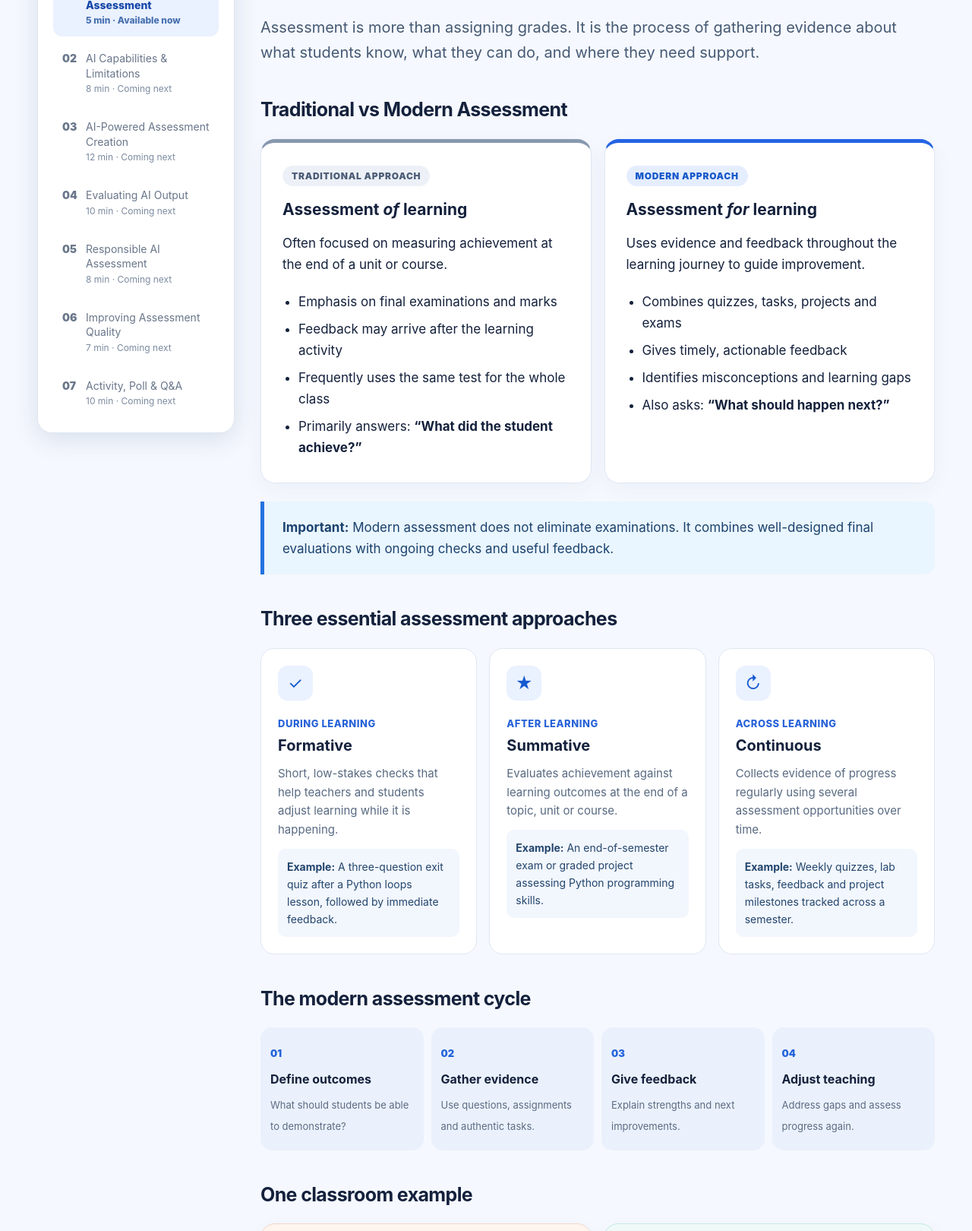
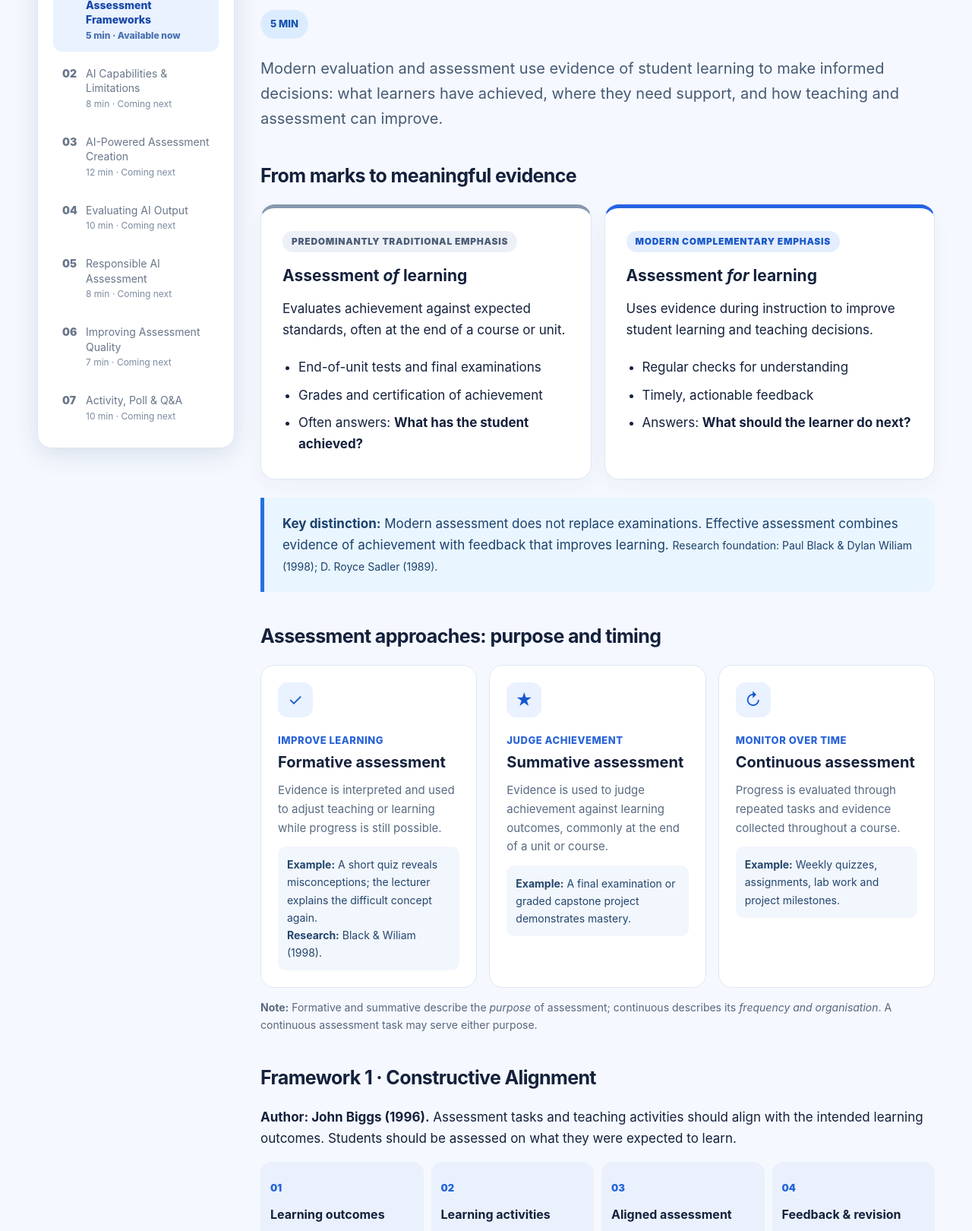
Before and after one commit to sathyaaus555/ModernEvaluationandAssessment, a plain HTML site: page index.html in a window 1280 px wide. Shown: the part 635-2255 px from the top of the page at 76% size. Drawn offline with Linux system fonts and the light colour scheme.

Commit message:
Align introduction with established assessment frameworks and author citations

```diff
--- a/index.html
+++ b/index.html
@@ -32,7 +32,7 @@
   <section class="hero"><div class="hero-inner"><span class="eyebrow">Teaching · Learning · Evaluation</span><h1>Modern Evaluation &amp;<br>Assessment Frameworks</h1><p>Moving beyond marks: designing assessments that measure learning, provide timely feedback, and support continuous improvement.</p></div></section>
   <div class="shell">
     <aside class="sidebar" aria-label="Session agenda"><h2>Session roadmap</h2><nav class="agenda">
-      <a class="agenda-item active" href="#introduction" aria-current="page"><span class="agenda-num">01</span><span>Introduction to Modern Assessment<small>5 min · Available now</small></span></a>
+      <a class="agenda-item active" href="#introduction" aria-current="page"><span class="agenda-num">01</span><span>Introduction to Modern Assessment Frameworks<small>5 min · Available now</small></span></a>
       <div class="agenda-item"><span class="agenda-num">02</span><span>AI Capabilities &amp; Limitations<small>8 min · Coming next</small></span></div>
       <div class="agenda-item"><span class="agenda-num">03</span><span>AI-Powered Assessment Creation<small>12 min · Coming next</small></span></div>
       <div class="agenda-item"><span class="agenda-num">04</span><span>Evaluating AI Output<small>10 min · Coming next</small></span></div>
@@ -41,25 +41,42 @@
       <div class="agenda-item"><span class="agenda-num">07</span><span>Activity, Poll &amp; Q&amp;A<small>10 min · Coming next</small></span></div>
     </nav></aside>
     <main id="introduction">
-      <div class="section-head"><div><span class="kicker">Topic 01 · The foundation</span><h2>Introduction to Modern Assessment</h2></div><span class="time">5 MIN</span></div>
-      <p class="lead">Assessment is more than assigning grades. It is the process of gathering evidence about what students know, what they can do, and where they need support.</p>
-      <h3>Traditional vs Modern Assessment</h3>
+      <div class="section-head"><div><span class="kicker">Topic 01 · Educational assessment frameworks</span><h2>Introduction to Modern Evaluation &amp; Assessment</h2></div><span class="time">5 MIN</span></div>
+      <p class="lead">Modern evaluation and assessment use evidence of student learning to make informed decisions: what learners have achieved, where they need support, and how teaching and assessment can improve.</p>
+      <h3>From marks to meaningful evidence</h3>
       <div class="two">
-        <article class="card subtle"><span class="pill">Traditional approach</span><h4>Assessment <em>of</em> learning</h4><p>Often focused on measuring achievement at the end of a unit or course.</p><ul class="clean"><li>Emphasis on final examinations and marks</li><li>Feedback may arrive after the learning activity</li><li>Frequently uses the same test for the whole class</li><li>Primarily answers: <strong>“What did the student achieve?”</strong></li></ul></article>
-        <article class="card accent"><span class="pill blue">Modern approach</span><h4>Assessment <em>for</em> learning</h4><p>Uses evidence and feedback throughout the learning journey to guide improvement.</p><ul class="clean"><li>Combines quizzes, tasks, projects and exams</li><li>Gives timely, actionable feedback</li><li>Identifies misconceptions and learning gaps</li><li>Also asks: <strong>“What should happen next?”</strong></li></ul></article>
+        <article class="card subtle"><span class="pill">Predominantly traditional emphasis</span><h4>Assessment <em>of</em> learning</h4><p>Evaluates achievement against expected standards, often at the end of a course or unit.</p><ul class="clean"><li>End-of-unit tests and final examinations</li><li>Grades and certification of achievement</li><li>Often answers: <strong>What has the student achieved?</strong></li></ul></article>
+        <article class="card accent"><span class="pill blue">Modern complementary emphasis</span><h4>Assessment <em>for</em> learning</h4><p>Uses evidence during instruction to improve student learning and teaching decisions.</p><ul class="clean"><li>Regular checks for understanding</li><li>Timely, actionable feedback</li><li>Answers: <strong>What should the learner do next?</strong></li></ul></article>
       </div>
-      <div class="note"><strong>Important:</strong> Modern assessment does not eliminate examinations. It combines well-designed final evaluations with ongoing checks and useful feedback.</div>
-      <h3>Three essential assessment approaches</h3>
+      <div class="note"><strong>Key distinction:</strong> Modern assessment does not replace examinations. Effective assessment combines evidence of achievement with feedback that improves learning. <span style="font-size:14px">Research foundation: Paul Black &amp; Dylan Wiliam (1998); D. Royce Sadler (1989).</span></div>
+      <h3>Assessment approaches: purpose and timing</h3>
       <div class="types">
-        <article class="type"><div class="type-icon" aria-hidden="true">✓</div><span class="tagline">During learning</span><h4>Formative</h4><p>Short, low-stakes checks that help teachers and students adjust learning while it is happening.</p><div class="example"><strong>Example:</strong> A three-question exit quiz after a Python loops lesson, followed by immediate feedback.</div></article>
-        <article class="type"><div class="type-icon" aria-hidden="true">★</div><span class="tagline">After learning</span><h4>Summative</h4><p>Evaluates achievement against learning outcomes at the end of a topic, unit or course.</p><div class="example"><strong>Example:</strong> An end-of-semester exam or graded project assessing Python programming skills.</div></article>
-        <article class="type"><div class="type-icon" aria-hidden="true">↻</div><span class="tagline">Across learning</span><h4>Continuous</h4><p>Collects evidence of progress regularly using several assessment opportunities over time.</p><div class="example"><strong>Example:</strong> Weekly quizzes, lab tasks, feedback and project milestones tracked across a semester.</div></article>
+        <article class="type"><div class="type-icon" aria-hidden="true">✓</div><span class="tagline">Improve learning</span><h4>Formative assessment</h4><p>Evidence is interpreted and used to adjust teaching or learning while progress is still possible.</p><div class="example"><strong>Example:</strong> A short quiz reveals misconceptions; the lecturer explains the difficult concept again.<br><strong>Research:</strong> Black &amp; Wiliam (1998).</div></article>
+        <article class="type"><div class="type-icon" aria-hidden="true">★</div><span class="tagline">Judge achievement</span><h4>Summative assessment</h4><p>Evidence is used to judge achievement against learning outcomes, commonly at the end of a unit or course.</p><div class="example"><strong>Example:</strong> A final examination or graded capstone project demonstrates mastery.</div></article>
+        <article class="type"><div class="type-icon" aria-hidden="true">↻</div><span class="tagline">Monitor over time</span><h4>Continuous assessment</h4><p>Progress is evaluated through repeated tasks and evidence collected throughout a course.</p><div class="example"><strong>Example:</strong> Weekly quizzes, assignments, lab work and project milestones.</div></article>
       </div>
-      <h3>The modern assessment cycle</h3>
-      <div class="path" aria-label="Four stages of an assessment cycle"><div class="step"><span class="step-number">01</span><b>Define outcomes</b><small>What should students be able to demonstrate?</small></div><div class="step"><span class="step-number">02</span><b>Gather evidence</b><small>Use questions, assignments and authentic tasks.</small></div><div class="step"><span class="step-number">03</span><b>Give feedback</b><small>Explain strengths and next improvements.</small></div><div class="step"><span class="step-number">04</span><b>Adjust teaching</b><small>Address gaps and assess progress again.</small></div></div>
-      <h3>One classroom example</h3>
-      <div class="example-grid"><article class="card bad-example"><span class="label">Exam-only approach</span><strong>Python loops</strong><p>Students learn loops for several weeks and receive a score after a final test. Misunderstandings may be discovered late.</p></article><article class="card good-example"><span class="label">Continuous-feedback approach</span><strong>Python loops</strong><p>Students answer a short quiz after the lesson, receive targeted feedback, practise weak areas and demonstrate improvement in a later task.</p></article></div>
-      <section class="coming"><span class="kicker">Next · Topic 02</span><h3>AI Capabilities &amp; Limitations</h3><p>Next, we will connect the four properties of generative AI—next-token prediction, knowledge, working memory and steerability—to educational assessment examples.</p></section>
+      <p style="margin-top:14px;color:#59677e;font-size:14px"><strong>Note:</strong> Formative and summative describe the <em>purpose</em> of assessment; continuous describes its <em>frequency and organisation</em>. A continuous assessment task may serve either purpose.</p>
+      <h3>Framework 1 · Constructive Alignment</h3>
+      <p><strong>Author: John Biggs (1996).</strong> Assessment tasks and teaching activities should align with the intended learning outcomes. Students should be assessed on what they were expected to learn.</p>
+      <div class="path" aria-label="Constructive alignment and feedback"><div class="step"><span class="step-number">01</span><b>Learning outcomes</b><small>What should students be able to demonstrate?</small></div><div class="step"><span class="step-number">02</span><b>Learning activities</b><small>What practice helps them develop the skill?</small></div><div class="step"><span class="step-number">03</span><b>Aligned assessment</b><small>What task produces valid evidence of the skill?</small></div><div class="step"><span class="step-number">04</span><b>Feedback &amp; revision</b><small>How can evidence guide improvement?</small></div></div>
+      <p style="margin-top:14px;color:#59677e;font-size:14px">The first three elements express Biggs's constructive alignment; feedback and revision are included here as an extension to illustrate ongoing assessment practice.</p>
+      <h3>Framework 2 · Revised Bloom's Taxonomy</h3>
+      <p><strong>Authors: Lorin W. Anderson &amp; David R. Krathwohl (editors, 2001), with collaborators.</strong> A cognitive framework for choosing the depth of learning required by an assessment task.</p>
+      <div class="path" style="grid-template-columns:repeat(3,minmax(0,1fr))"><div class="step"><b>Remember</b><small>Recall key facts</small></div><div class="step"><b>Understand</b><small>Explain concepts</small></div><div class="step"><b>Apply</b><small>Use knowledge</small></div><div class="step"><b>Analyse</b><small>Examine relationships</small></div><div class="step"><b>Evaluate</b><small>Justify a judgement</small></div><div class="step"><b>Create</b><small>Produce a new solution</small></div></div>
+      <div class="example-grid" style="margin-top:17px"><article class="card bad-example"><span class="label">Remember-level question</span><strong>What is a Python for-loop?</strong><p>Checks recall or basic understanding, but does not demonstrate programming performance.</p></article><article class="card good-example"><span class="label">Apply-level assessment</span><strong>Write a Python loop to calculate the sum of five values.</strong><p>Requires students to apply the concept and provides evidence of a practical learning outcome.</p></article></div>
+      <h3>Framework 3 · Formative Assessment &amp; Feedback</h3>
+      <p><strong>Key researchers: Paul Black &amp; Dylan Wiliam (1998); D. Royce Sadler (1989).</strong> Use evidence of current understanding, clarify the expected standard, provide feedback, and give learners an opportunity to close the gap.</p>
+      <div class="path"><div class="step"><span class="step-number">01</span><b>Clarify success</b><small>Share criteria and learning goals.</small></div><div class="step"><span class="step-number">02</span><b>Elicit evidence</b><small>Use quizzes, discussion or tasks.</small></div><div class="step"><span class="step-number">03</span><b>Provide feedback</b><small>Identify strengths and gaps.</small></div><div class="step"><span class="step-number">04</span><b>Act on feedback</b><small>Revise teaching and student work.</small></div></div>
+      <h3>Connecting assessment frameworks to AI</h3>
+      <div class="card accent"><p><strong>Learning outcome:</strong> Students can apply Python loops to solve a simple problem.</p><p><strong>Constructive Alignment:</strong> Assess students through a coding task, not only a definition question.</p><p><strong>Bloom's Taxonomy:</strong> Target the <em>Apply</em> cognitive level.</p><p><strong>Formative Assessment:</strong> Review common mistakes and provide opportunities to improve.</p><p><strong>AI's supporting role:</strong> Suggest questions, rubrics and feedback drafts; the educator validates accuracy, alignment, fairness and suitability before use.</p></div>
+      <h3>Academic references</h3>
+      <div class="card"><ol class="clean">
+        <li>Biggs, J. (1996). <em>Enhancing teaching through constructive alignment.</em> Higher Education, 32, 347–364. <a style="color:#225acc;text-decoration:underline" href="https://doi.org/10.1007/BF00138871" target="_blank" rel="noopener noreferrer">DOI / source</a>.</li>
+        <li>Anderson, L. W., &amp; Krathwohl, D. R. (Eds.). (2001). <em>A Taxonomy for Learning, Teaching, and Assessing: A Revision of Bloom's Taxonomy of Educational Objectives.</em> Longman.</li>
+        <li>Black, P., &amp; Wiliam, D. (1998). <em>Assessment and classroom learning.</em> Assessment in Education: Principles, Policy &amp; Practice, 5(1), 7–74. <a style="color:#225acc;text-decoration:underline" href="https://doi.org/10.1080/0969595980050102" target="_blank" rel="noopener noreferrer">DOI / source</a>.</li>
+        <li>Sadler, D. R. (1989). <em>Formative assessment and the design of instructional systems.</em> Instructional Science, 18, 119–144. <a style="color:#225acc;text-decoration:underline" href="https://doi.org/10.1007/BF00117714" target="_blank" rel="noopener noreferrer">DOI / source</a>.</li>
+      </ol></div>
+      <section class="coming"><span class="kicker">Next · Topic 02</span><h3>AI Capabilities &amp; Limitations</h3><p>How next-token prediction, knowledge, working memory and steerability affect the reliability and quality of AI-generated assessment content.</p></section>
     </main>
   </div>
   <footer class="footer">Modern Evaluation &amp; Assessment Frameworks · Faculty learning resource · Part 1 of 7</footer>
```
